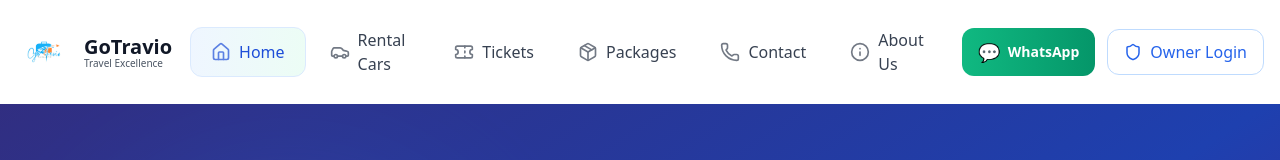
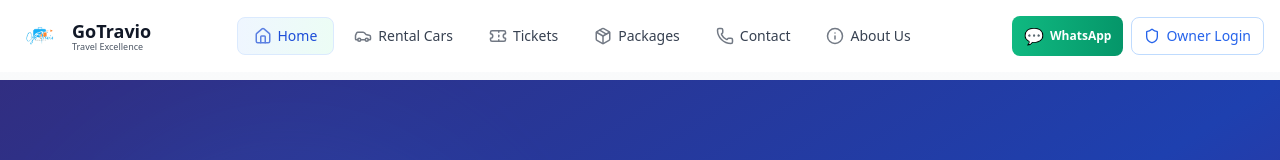
Before and after one commit to ivishalsharmaa/GoTravio-Travels, a React (Vite) app: page / in a window 1280 px wide. Shown: the top 160 px of the page. Built offline with nearby package versions, Linux system fonts and the light colour scheme.

Commit message:
Navbar: Make navbar smaller and more compact

```diff
--- a/src/components/NavBar.jsx
+++ b/src/components/NavBar.jsx
@@ -44,18 +44,18 @@ const Navbar = () => {
   };
 
   const navLinks = [
-    { to: "/", label: "Home", icon: <Home size={20} /> },
-    { to: "/cabs", label: "Rental Cars", icon: <Car size={20} /> },
-    { to: "/tickets", label: "Tickets", icon: <Ticket size={20} /> },
-    { to: "/packages", label: "Packages", icon: <Package size={20} /> },
-    { to: "/contact", label: "Contact", icon: <Phone size={20} /> },
-    { to: "/about", label: "About Us", icon: <Info size={20} /> },
+    { to: "/", label: "Home", icon: <Home size={18} /> }, // Reduced from 20 to 18
+    { to: "/cabs", label: "Rental Cars", icon: <Car size={18} /> },
+    { to: "/tickets", label: "Tickets", icon: <Ticket size={18} /> },
+    { to: "/packages", label: "Packages", icon: <Package size={18} /> },
+    { to: "/contact", label: "Contact", icon: <Phone size={18} /> },
+    { to: "/about", label: "About Us", icon: <Info size={18} /> },
   ];
 
   const adminLinks = [
-    { to: "/admin/dashboard", label: "Dashboard", icon: <Shield size={18} /> },
-    { to: "/admin/packages", label: "Manage Packages", icon: <Package size={18} /> },
-    { to: "/admin/settings", label: "Settings", icon: <Settings size={18} /> },
+    { to: "/admin/dashboard", label: "Dashboard", icon: <Shield size={16} /> }, // Reduced from 18 to 16
+    { to: "/admin/packages", label: "Manage Packages", icon: <Package size={16} /> },
+    { to: "/admin/settings", label: "Settings", icon: <Settings size={16} /> },
   ];
 
   return (
@@ -63,20 +63,20 @@ const Navbar = () => {
       <header
         className={`fixed top-0 left-0 right-0 z-50 transition-all duration-300 ${
           isScrolled
-            ? 'bg-white/90 backdrop-blur-md shadow-lg py-2'
-            : 'bg-white py-4'
+            ? 'bg-white/90 backdrop-blur-md shadow-lg py-1.5' // Reduced from py-2 to py-1.5
+            : 'bg-white py-3' // Reduced from py-4 to py-3
         }`}
       >
         <div className="w-full px-4 sm:px-6 lg:px-8">
           <div className="flex items-center justify-between">
             {/* ============================ */}
-            {/* LEFT: LOGO - BILKUL LEFT SIDE */}
+            {/* LEFT: LOGO - SMALLER */}
             {/* ============================ */}
             <div className="flex items-center -ml-2 sm:-ml-3 lg:-ml-4">
               <NavLink to="/" className="flex items-center group">
                 <div className="relative">
                   <div className="absolute inset-0 rounded-xl blur-md opacity-70 group-hover:blur-lg transition-all"></div>
-                  <div className="relative w-12 h-12 sm:w-14 sm:h-14 rounded-xl bg-white overflow-hidden flex items-center justify-center group-hover:scale-105 transition-transform">
+                  <div className="relative w-10 h-10 sm:w-12 sm:h-12 rounded-xl bg-white overflow-hidden flex items-center justify-center group-hover:scale-105 transition-transform">
                     <img
                       src="/logo.png"
                       alt="GoTravio Logo"
@@ -85,16 +85,7 @@ const Navbar = () => {
                   </div>
                 </div>
 
-                <div className="hidden sm:flex flex-col ml-3">
-                  <p className="font-bold text-xl text-gray-900 leading-tight">
-                    GoTravio
-                  </p>
-                  <p className="text-[10px] text-gray-600 leading-tight -mt-0.5 font-medium">
-                    Travel Excellence
-                  </p>
-                </div>
-
-                <div className="flex flex-col sm:hidden ml-2">
+                <div className="hidden sm:flex flex-col ml-2">
                   <p className="font-bold text-lg text-gray-900 leading-tight">
                     GoTravio
                   </p>
@@ -102,11 +93,20 @@ const Navbar = () => {
                     Travel Excellence
                   </p>
                 </div>
+
+                <div className="flex flex-col sm:hidden ml-1.5">
+                  <p className="font-bold text-base text-gray-900 leading-tight">
+                    GoTravio
+                  </p>
+                  <p className="text-[8px] text-gray-600 leading-tight -mt-0.5 font-medium">
+                    Travel Excellence
+                  </p>
+                </div>
               </NavLink>
             </div>
 
             {/* ============================ */}
-            {/* CENTER: NAVIGATION LINKS - BADE AUR CENTER MEIN */}
+            {/* CENTER: NAVIGATION LINKS - SMALLER */}
             {/* ============================ */}
             <nav className="hidden lg:flex items-center justify-center flex-1 mx-4">
               {navLinks.map((link) => (
@@ -114,7 +114,7 @@ const Navbar = () => {
                   key={link.to}
                   to={link.to}
                   className={({ isActive }) =>
-                    `flex items-center gap-2 px-5 py-3 mx-0.5 rounded-xl text-base font-medium transition-all group ${
+                    `flex items-center gap-1.5 px-4 py-2 mx-0.5 rounded-lg text-sm font-medium transition-all group ${
                       isActive
                         ? 'bg-gradient-to-r from-blue-50 to-emerald-50 text-blue-700 border border-blue-100'
                         : 'text-gray-700 hover:text-blue-600 hover:bg-gray-50'
@@ -130,16 +130,16 @@ const Navbar = () => {
             </nav>
 
             {/* ============================ */}
-            {/* RIGHT: WHATSAPP + ADMIN - BILKUL RIGHT SIDE */}
+            {/* RIGHT: WHATSAPP + ADMIN - SMALLER */}
             {/* ============================ */}
             <div className="hidden lg:flex items-center -mr-2 sm:-mr-3 lg:-mr-4">
               <a
                 href="https://wa.me/919023884833"
                 target="_blank"
                 rel="noopener noreferrer"
-                className="flex items-center gap-2 bg-gradient-to-r from-emerald-500 to-emerald-600 text-white px-4 py-2.5 rounded-xl text-sm font-semibold hover:shadow-lg hover:scale-105 transition-all mr-3"
+                className="flex items-center gap-1.5 bg-gradient-to-r from-emerald-500 to-emerald-600 text-white px-3 py-2 rounded-lg text-xs font-semibold hover:shadow-lg hover:scale-105 transition-all mr-2"
               >
-                <span className="text-lg">💬</span>
+                <span className="text-base">💬</span>
                 WhatsApp
               </a>
 
@@ -147,16 +147,16 @@ const Navbar = () => {
                 <div className="relative">
                   <button
                     onClick={() => setIsAdminDropdownOpen(!isAdminDropdownOpen)}
-                    className="flex items-center gap-2 px-4 py-2.5 rounded-xl bg-gradient-to-r from-blue-50 to-emerald-50 border border-blue-100 text-blue-700 font-medium hover:shadow-md transition-all"
+                    className="flex items-center gap-1.5 px-3 py-2 rounded-lg bg-gradient-to-r from-blue-50 to-emerald-50 border border-blue-100 text-blue-700 font-medium hover:shadow-md transition-all text-sm"
                   >
-                    <Shield size={18} />
+                    <Shield size={16} />
                     <span>Admin</span>
-                    <ChevronDown size={16} className={`transition-transform ${isAdminDropdownOpen ? 'rotate-180' : ''}`} />
+                    <ChevronDown size={14} className={`transition-transform ${isAdminDropdownOpen ? 'rotate-180' : ''}`} />
                   </button>
 
                   {isAdminDropdownOpen && (
-                    <div className="absolute right-0 mt-2 w-64 bg-white rounded-xl shadow-2xl border border-gray-100 overflow-hidden animate-slideDown">
-                      <div className="p-4 border-b border-gray-100">
+                    <div className="absolute right-0 mt-2 w-56 bg-white rounded-xl shadow-2xl border border-gray-100 overflow-hidden animate-slideDown">
+                      <div className="p-3 border-b border-gray-100">
                         <p className="text-sm font-medium text-gray-900">
                           {localStorage.getItem("adminEmail") || "Admin"}
                         </p>
@@ -168,7 +168,7 @@ const Navbar = () => {
                             key={link.to}
                             to={link.to}
                             onClick={() => setIsAdminDropdownOpen(false)}
-                            className="flex items-center gap-3 px-3 py-2.5 rounded-lg text-sm text-gray-700 hover:bg-blue-50 hover:text-blue-600 transition-all"
+                            className="flex items-center gap-2 px-3 py-2 rounded-lg text-xs text-gray-700 hover:bg-blue-50 hover:text-blue-600 transition-all"
                           >
                             {link.icon}
                             {link.label}
@@ -176,9 +176,9 @@ const Navbar = () => {
                         ))}
                         <button
                           onClick={handleLogout}
-                          className="w-full flex items-center gap-3 px-3 py-2.5 rounded-lg text-sm text-red-600 hover:bg-red-50 transition-all mt-2"
+                          className="w-full flex items-center gap-2 px-3 py-2 rounded-lg text-xs text-red-600 hover:bg-red-50 transition-all mt-2"
                         >
-                          <LogOut size={16} />
+                          <LogOut size={14} />
                           Logout
                         </button>
                       </div>
@@ -188,36 +188,36 @@ const Navbar = () => {
               ) : (
                 <NavLink
                   to="/admin/login"
-                  className="flex items-center gap-2 px-4 py-2.5 rounded-xl border border-blue-200 text-blue-600 font-medium hover:bg-blue-50 hover:border-blue-300 transition-all"
+                  className="flex items-center gap-1.5 px-3 py-2 rounded-lg border border-blue-200 text-blue-600 font-medium hover:bg-blue-50 hover:border-blue-300 transition-all text-sm"
                 >
-                  <Shield size={18} />
+                  <Shield size={16} />
                   <span>Owner Login</span>
                 </NavLink>
               )}
             </div>
 
-            {/* Mobile menu button */}
+            {/* Mobile menu button - slightly smaller */}
             <button
               onClick={() => setIsMenuOpen(!isMenuOpen)}
-              className="lg:hidden p-2 rounded-lg hover:bg-gray-100 transition-colors"
+              className="lg:hidden p-1.5 rounded-lg hover:bg-gray-100 transition-colors"
               aria-label="Toggle menu"
             >
-              {isMenuOpen ? <X size={24} /> : <Menu size={24} />}
+              {isMenuOpen ? <X size={22} /> : <Menu size={22} />}
             </button>
           </div>
         </div>
 
-        {/* Mobile Menu - UNCHANGED */}
+        {/* Mobile Menu - slightly smaller */}
         {isMenuOpen && (
           <div className="lg:hidden bg-white border-t border-gray-200 shadow-2xl animate-slideDown">
-            <div className="px-4 py-6 space-y-1 max-h-[calc(100vh-80px)] overflow-y-auto">
+            <div className="px-4 py-4 space-y-1 max-h-[calc(100vh-80px)] overflow-y-auto">
               {navLinks.map((link) => (
                 <NavLink
                   key={link.to}
                   to={link.to}
                   onClick={() => setIsMenuOpen(false)}
                   className={({ isActive }) =>
-                    `flex items-center gap-3 px-4 py-3.5 rounded-xl text-base font-medium transition-all ${
+                    `flex items-center gap-3 px-4 py-3 rounded-xl text-sm font-medium transition-all ${
                       isActive
                         ? 'bg-gradient-to-r from-blue-50 to-emerald-50 text-blue-700 border border-blue-100'
                         : 'text-gray-700 hover:bg-gray-50'
@@ -229,16 +229,16 @@ const Navbar = () => {
                 </NavLink>
               ))}
 
-              <div className="pt-4 mt-4 border-t border-gray-200">
+              <div className="pt-3 mt-3 border-t border-gray-200">
                 {isLoggedIn ? (
                   <>
-                    <p className="px-4 py-2 text-sm font-semibold text-gray-500 uppercase tracking-wider">Admin Panel</p>
+                    <p className="px-4 py-1.5 text-xs font-semibold text-gray-500 uppercase tracking-wider">Admin Panel</p>
                     {adminLinks.map((link) => (
                       <NavLink
                         key={link.to}
                         to={link.to}
                         onClick={() => setIsMenuOpen(false)}
-                        className="flex items-center gap-3 px-4 py-3.5 rounded-xl text-base font-medium text-gray-700 hover:bg-blue-50 transition-all"
+                        className="flex items-center gap-3 px-4 py-3 rounded-xl text-sm font-medium text-gray-700 hover:bg-blue-50 transition-all"
                       >
                         {link.icon}
                         {link.label}
@@ -249,9 +249,9 @@ const Navbar = () => {
                         handleLogout();
                         setIsMenuOpen(false);
                       }}
-                      className="w-full flex items-center gap-3 px-4 py-3.5 rounded-xl text-base font-medium text-red-600 hover:bg-red-50 transition-all"
+                      className="w-full flex items-center gap-3 px-4 py-3 rounded-xl text-sm font-medium text-red-600 hover:bg-red-50 transition-all"
                     >
-                      <LogOut size={18} />
+                      <LogOut size={16} />
                       Logout
                     </button>
                   </>
@@ -259,9 +259,9 @@ const Navbar = () => {
                   <NavLink
                     to="/admin/login"
                     onClick={() => setIsMenuOpen(false)}
-                    className="flex items-center gap-3 px-4 py-3.5 rounded-xl text-base font-medium border border-blue-200 text-blue-600 hover:bg-blue-50 transition-all"
+                    className="flex items-center gap-3 px-4 py-3 rounded-xl text-sm font-medium border border-blue-200 text-blue-600 hover:bg-blue-50 transition-all"
                   >
-                    <Shield size={18} />
+                    <Shield size={16} />
                     Owner Login
                   </NavLink>
                 )}
@@ -272,9 +272,9 @@ const Navbar = () => {
                 target="_blank"
                 rel="noopener noreferrer"
                 onClick={() => setIsMenuOpen(false)}
-                className="flex items-center justify-center gap-3 px-4 py-3.5 rounded-xl bg-gradient-to-r from-emerald-500 to-emerald-600 text-white font-medium mt-4 hover:shadow-lg transition-all"
+                className="flex items-center justify-center gap-3 px-4 py-3 rounded-xl bg-gradient-to-r from-emerald-500 to-emerald-600 text-white font-medium text-sm mt-3 hover:shadow-lg transition-all"
               >
-                <span className="text-lg">💬</span>
+                <span className="text-base">💬</span>
                 Chat on WhatsApp
               </a>
             </div>
@@ -282,8 +282,8 @@ const Navbar = () => {
         )}
       </header>
 
-      {/* Spacer for fixed navbar */}
-      <div className="h-16 sm:h-20 lg:h-24"></div>
+      {/* Spacer for fixed navbar - adjusted height */}
+      <div className="h-14 sm:h-16 lg:h-20"></div>
 
       <style jsx>{`
         @keyframes slideDown {
```
